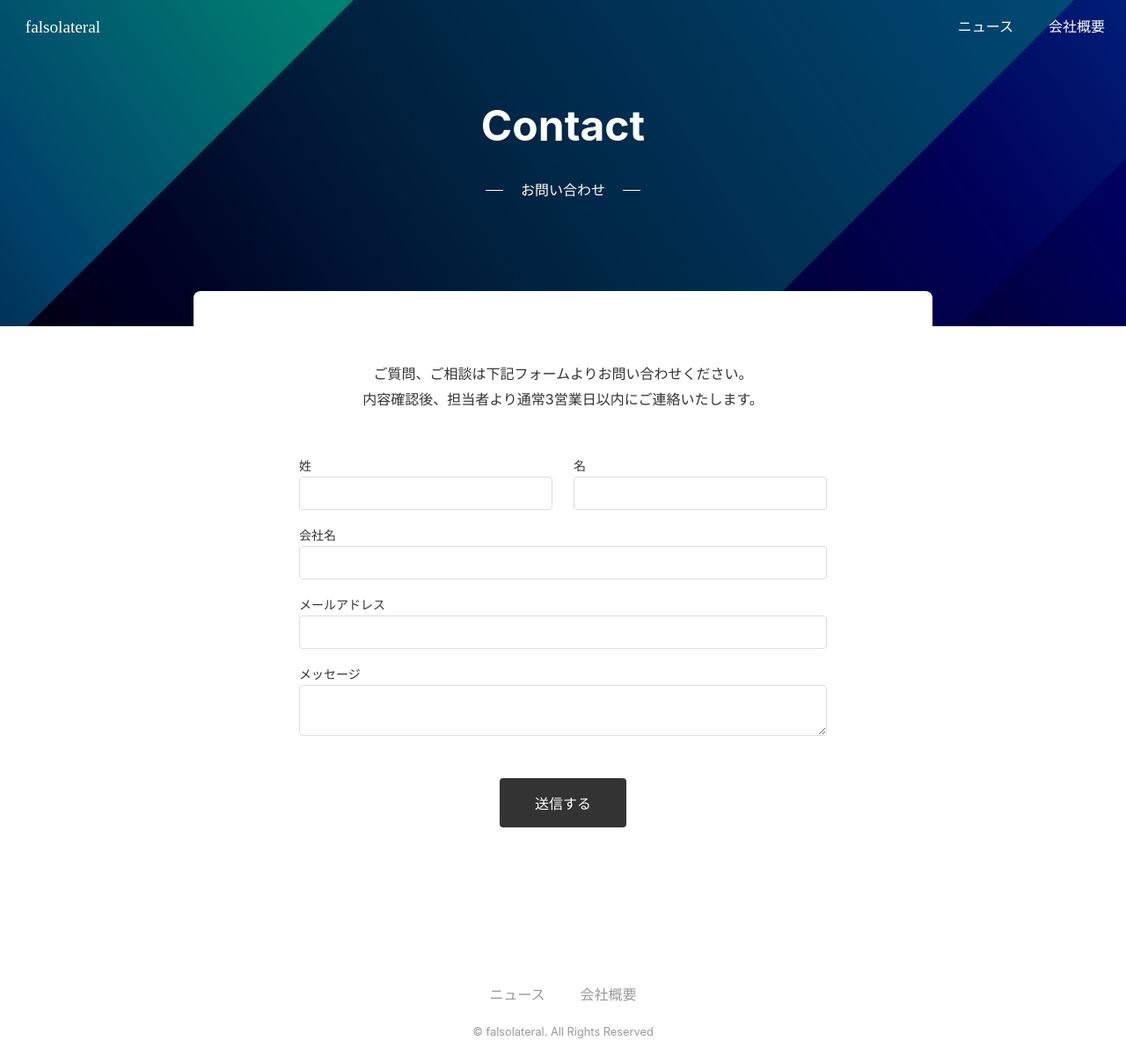
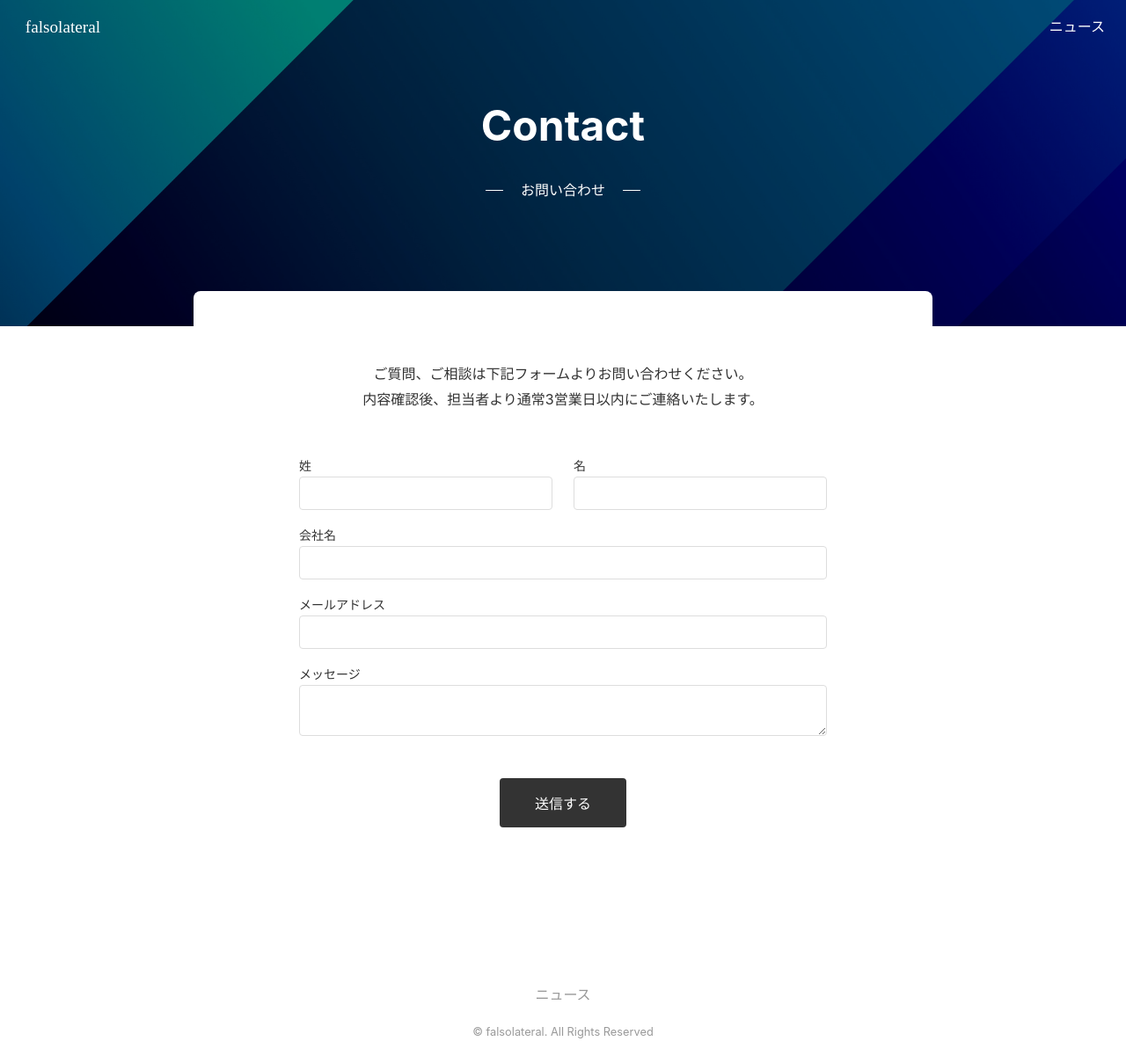
Before and after one commit to Zakky4/falsolateral-com, a Next.js app: page /contact in a window 1280 px wide. Shown: the whole page at 88% size. Built offline with nearby package versions, Linux system fonts and the light colour scheme.

Commit message:
Update Header Footer Menu

```diff
--- a/app/_components/Footer/index.tsx
+++ b/app/_components/Footer/index.tsx
@@ -9,10 +9,10 @@ export default function Footer() {
           <li className={styles.item}>
             <Link href="/news">ニュース</Link>
           </li>
-          <li className={styles.item}>
+          {/* <li className={styles.item}>
             <Link href="/company">会社概要</Link>
           </li>
-          {/* <li className={styles.item}>
+          <li className={styles.item}>
             <Link href="/contact">お問い合わせ</Link>
           </li> */}
         </ul>
--- a/app/_components/Menu/index.tsx
+++ b/app/_components/Menu/index.tsx
@@ -18,10 +18,10 @@ export default function Menu() {
           <li>
             <Link href="/news">ニュース</Link>
           </li>
-          <li>
+          {/* <li>
             <Link href="/company">会社概要</Link>
           </li>
-          {/* <li>
+          <li>
             <Link href="/contact">お問い合わせ</Link>
           </li> */}
         </ul>
```
